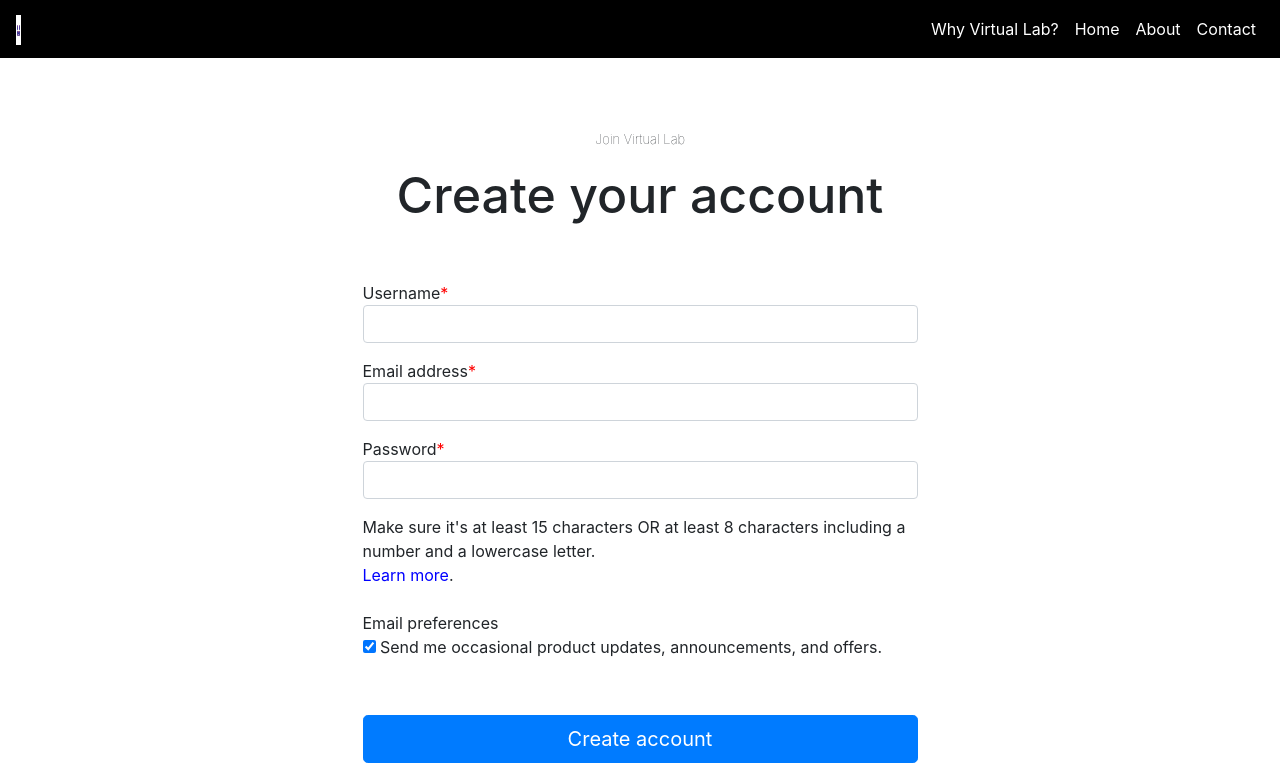
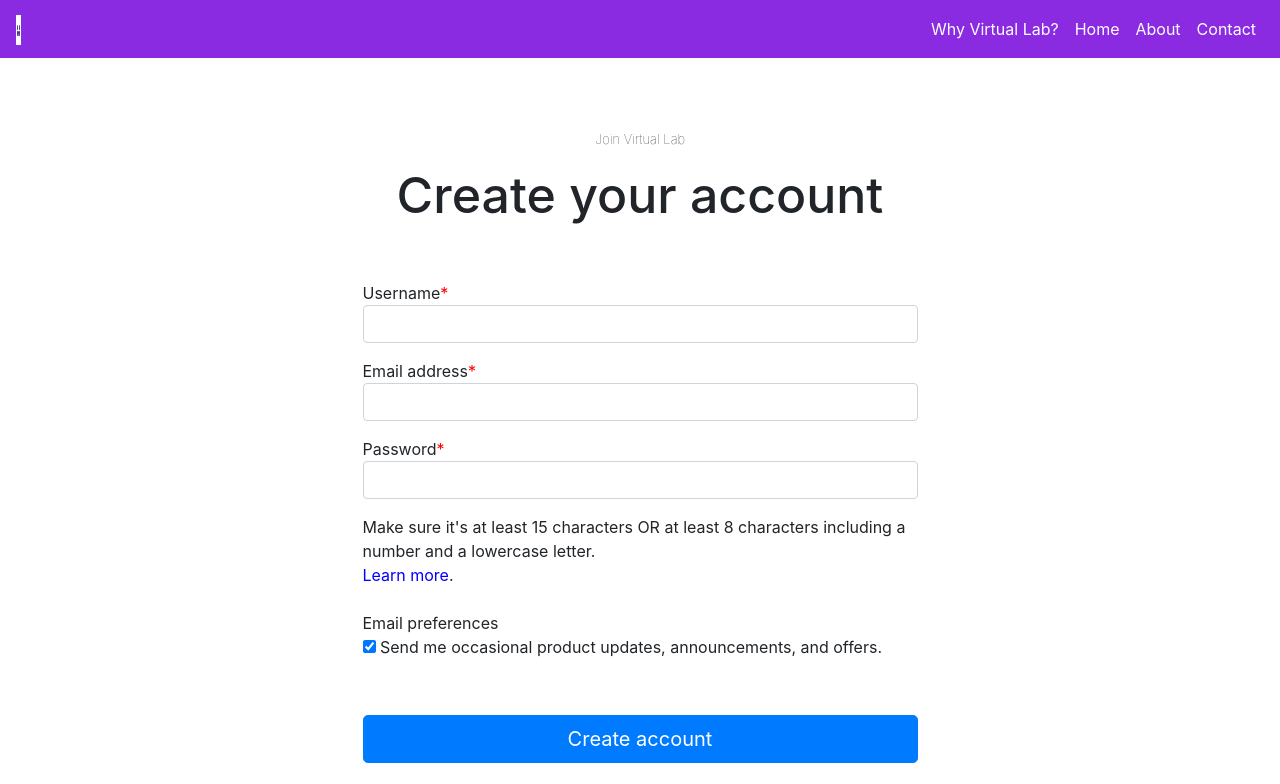
Before and after one commit to swathysagar/virtual__Lab, a plain HTML site: page virtuallab.html in a window 1280 px wide. Shown: the top 784 px of the page. Drawn offline with nearby package versions, Linux system fonts and the light colour scheme.

Commit message:
this my first commit

```diff
--- a/virtuallab.html
+++ b/virtuallab.html
@@ -71,11 +71,12 @@
       }
 
 
+
     </style>
 </head>
 <body>
 
-    <nav class="navbar navbar-expand-lg" style="background-color:black;">
+    <nav class="navbar navbar-expand-lg" style="background-color:blueviolet;">
         <a class="navbar-brand" href="#">
 
             <img src="download.png" height="30
```
